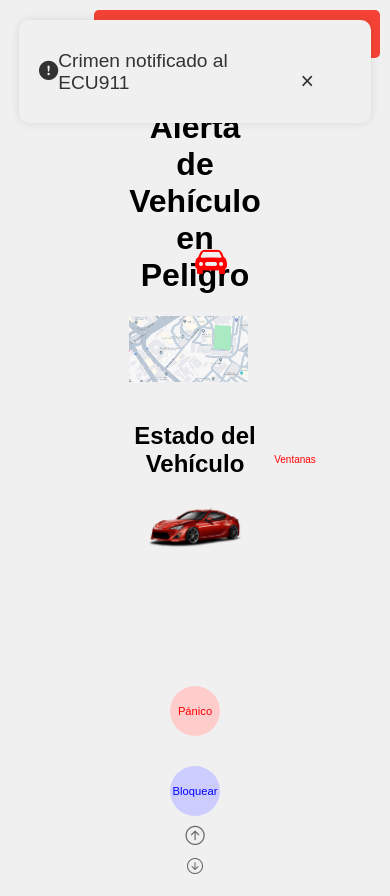
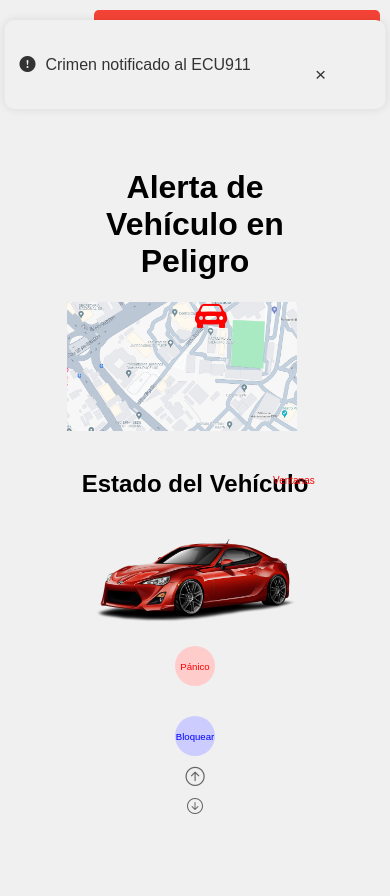
Before and after one commit to Steve-p-Dev/SistemaVehicular, a plain HTML site: page custom_alert_page.html in a window 390 px wide. Both pictures are taken after a click on the button "Pánico". After the commit the page ends 844 px from the top, so only its background shows below. Drawn offline with nearby package versions, Linux system fonts and the light colour scheme.

Commit message:
Add files via upload

```diff
--- a/styles.css
+++ b/styles.css
@@ -165,6 +165,7 @@ button:hover {
     margin-top: 100px;
     padding: 30px;
 }
+
 #map {
     width: 100%;
     height: 500px;
@@ -197,13 +198,14 @@ button:hover {
     top: 10px;
     right: 10px;
 }
+
 /* Estilos para la alerta personalizada */
 .alert-box {
     position: fixed;
-    top: 20px; /* Ajusta la distancia desde la parte superior */
+    top: 20px;
     left: 50%;
     transform: translateX(-50%);
-    background-color: #4caf50; /* Verde para indicar éxito */
+    background-color: #4caf50;
     color: white;
     padding: 15px;
     border-radius: 5px;
@@ -215,10 +217,10 @@ button:hover {
     transition: opacity 0.5s ease-in-out;
 }
 
-/* Añadir una clase para mostrar la alerta */
 .alert-box.show {
     opacity: 1;
 }
+
 /* Estilos generales */
 body {
     font-family: Arial, sans-serif;
@@ -237,30 +239,29 @@ body {
 }
 
 /* Estilos generales para mapa.html */
-/* Estilos generales */
 .vehicle-container {
     display: flex;
     flex-wrap: wrap;
     justify-content: center;
-    gap: -10px; /* Reducir el espacio entre los elementos */
+    gap: -10px;
     text-align: center;
-    max-width: 40%; /* Reducir el ancho máximo del contenedor */
-    margin: 0 auto; /* Centrar horizontalmente */
+    max-width: 40%;
+    margin: 0 auto;
 }
 
 #vehicleIcon {
-    font-size: 2em; /* Ajusta el tamaño del icono */
+    font-size: 2em;
     cursor: pointer;
     position: absolute;
     top: 50%;
     left: 50%;
     transform: translate(-50%, -50%);
-    z-index: 1; /* Asegura que el icono esté debajo del mensaje */
+    z-index: 1;
 }
 
 .vehicle-info {
     position: absolute;
-    top: calc(50% - 50px); /* Ajusta la posición del mensaje */
+    top: calc(50% - 50px);
     left: 50%;
     transform: translate(-50%, -50%);
     background: rgba(0, 0, 0, 0.75);
@@ -268,7 +269,7 @@ body {
     padding: 10px;
     border-radius: 5px;
     text-align: center;
-    z-index: 2; /* Asegura que el mensaje esté sobre el icono */
+    z-index: 2;
     display: none;
 }
 
@@ -280,7 +281,7 @@ body {
     text-align: center;
     max-width: 100%;
     margin-top: -20px;
-    flex-direction: column; /* Cambiar a columna para colocar el mapa encima */
+    flex-direction: column;
 }
 
 .vehicle-status h1 {
@@ -295,7 +296,7 @@ body {
     margin-top: 20px;
     display: flex;
     justify-content: space-around;
-    flex-wrap: wrap; /* Permitir el ajuste del contenido a dos líneas */
+    flex-wrap: wrap;
 }
 
 .status-item {
@@ -303,21 +304,24 @@ body {
     position: relative;
     display: inline-block;
 }
-.status-item:nth-child(1){
+
+.status-item:nth-child(1) {
     top: -110px;
     left: 70px;
     border: none;
     font-size: 10px;
     color: transparent;
 }
-.status-item:nth-child(2){
+
+.status-item:nth-child(2) {
     top: -190px;
     left: 100px;
     border: none;
     font-size: 10px;
     color: transparent;
 }
-.status-item:nth-child(3){
+
+.status-item:nth-child(3) {
     top: -140px;
     left: 10px;
     border: none;
@@ -326,7 +330,7 @@ body {
 }
 
 .status-check::before {
-    content: "✔ "; /* Icono de check */
+    content: "✔ ";
     font-size: 1.2em;
     color: white;
 }
@@ -334,16 +338,16 @@ body {
 .status-item:hover .status-check {
     opacity: 1;
     bottom: auto;
-    top: calc(100% + 5px); /* Mostrar arriba del status-item con un espacio de 5px */
+    top: calc(100% + 5px);
     left: 50%;
     transform: translateX(-10%);
-    background-color: #4caf50; /* Fondo verde */
+    background-color: #4caf50;
     color: white;
     border-radius: 10px;
     padding: 10px;
-    width: max-content; /* Ancho máximo según el contenido */
-    white-space: nowrap; /* Evitar que el texto se divida en varias líneas */
-    text-align: center; /* Alinear el texto al centro */
+    width: max-content;
+    white-space: nowrap;
+    text-align: center;
 }
 
 .button-container {
@@ -352,14 +356,14 @@ body {
     justify-content: center;
     align-items: center;
     width: 100%;
-    gap: 10px; /* Espacio entre los botones y la flecha */
+    gap: 10px;
 }
 
 .button-container button {
     width: 60px;
     height: 60px;
     border-radius: 50%;
-    font-size: 0.8em; /* Ajustar el tamaño de la fuente */
+    font-size: 0.8em;
     border: none;
     cursor: pointer;
     display: flex;
@@ -391,32 +395,59 @@ body {
 }
 
 #downArrow {
-    font-size: 1em; /* Tamaño de la flecha */
-    color: #666; /* Color de la flecha */
+    font-size: 1em;
+    color: #666;
     cursor: pointer;
 }
 
 #downArrow:hover {
-    color: #333; /* Color de la flecha al pasar el ratón */
+    color: #333;
 }
 
-@media (max-width: 390px) {
-    .button-container {
-        flex-direction: column; /* Alinear los botones en columna */
-        gap: 10px; /* Espacio entre los botones y la flecha */
+@media (max-width: 768px) {
+    .container {
+        padding: 10px;
+    }
+
+    .vehicle-container {
+        max-width: 80%;
+    }
+
+    .status-item {
+        padding: 10px;
     }
 
     .button-container button {
-        width: 50px; /* Ajustar el ancho */
-        height: 50px; /* Ajustar la altura */
-        border-radius: 50%; /* Mantener la forma circular */
-        font-size: 0.7em; /* Ajustar el tamaño de la fuente */
+        width: 50px;
+        height: 50px;
+        font-size: 0.7em;
+    }
+}
+
+@media (max-width: 576px) {
+    .map-container {
+        padding: 10px;
     }
 
-    #downArrow {
-        font-size: 1em; /* Ajustar el tamaño de la flecha */
+    .map-container img {
+        max-width: 100%;
+    }
+
+    .status-item {
+        margin: 0 5px;
+    }
+
+    .button-container {
+        margin-top: 10px;
+    }
+
+    .button-container button {
+        width: 40px;
+        height: 40px;
+        font-size: 0.6em;
     }
 }
+
 /* Estilos para las alertas */
 .custom-alert {
     display: flex;
@@ -545,41 +576,42 @@ body {
 .custom-alert {
     display: flex;
     align-items: center;
-    justify-content: space-between; /* Justificar entre */
-    position: fixed; /* Fijar posición */
-    top: 20px; /* Parte superior */
-    left: 50%; /* Izquierda */
-    transform: translateX(-50%); /* Transformar */
-    background-color: #f0f0f0; /* Color de fondo */
-    padding: 20px; /* Relleno */
-    border-radius: 10px; /* Radio del borde */
-    box-shadow: 0 0 10px rgba(0, 0, 0, 0.1); /* Sombra */
-    z-index: 1000; /* Índice z */
-    font-size: 1.2em; /* Tamaño de fuente */
-    color: #333; /* Color */
-    width: 80%; /* Ancho */
-    max-width: 400px; /* Ancho máximo */
-    opacity: 0; /* Opacidad */
-    transition: opacity 0.5s ease-in-out; /* Transición */
+    justify-content: space-between;
+    position: fixed;
+    top: 20px;
+    left: 50%;
+    transform: translateX(-50%);
+    background-color: #f0f0f0;
+    padding: 20px;
+    border-radius: 10px;
+    box-shadow: 0 0 10px rgba(0, 0, 0, 0.1);
+    z-index: 1000;
+    font-size: 1.2em;
+    color: #333;
+    width: 80%;
+    max-width: 400px;
+    opacity: 0;
+    transition: opacity 0.5s ease-in-out;
 }
 
 .custom-alert.show {
-    opacity: 1; /* Opacidad */
+    opacity: 1;
 }
 
 .custom-alert .close-btn {
-    background: none; /* Fondo */
-    border: none; /* Sin borde */
-    font-size: 1.2em; /* Tamaño de fuente */
-    margin-left: 10px; /* Margen izquierdo */
-    cursor: pointer; /* Cursor */
-    color: #333; /* Color */
-    line-height: 1; /* Altura de línea */
+    background: none;
+    border: none;
+    font-size: 1.2em;
+    margin-left: 10px;
+    cursor: pointer;
+    color: #333;
+    line-height: 1;
 }
 
 .red-alert {
-    color: red !important; /* Color rojo */
+    color: red !important;
 }
+
 /* Animación de pulsación */
 @keyframes pulse {
     0% {
@@ -593,16 +625,17 @@ body {
     }
 }
 
-
-
-
-
-
 /* Para el texto parpadeante en rojo */
 @keyframes blink {
-    0% { color: red; }
-    50% { color: transparent; }
-    100% { color: red; }
+    0% {
+        color: red;
+    }
+    50% {
+        color: transparent;
+    }
+    100% {
+        color: red;
+    }
 }
 
 .red-blink {
@@ -621,3 +654,21 @@ body {
     z-index: 1000;
     display: none; /* Iniciar oculto */
 }
+
+@media (max-width: 768px) {
+    .custom-alert {
+        width: 90%;
+        max-width: 90%;
+    }
+
+    .alert {
+        display: none;
+    }
+}
+
+@media (max-width: 576px) {
+    .custom-alert {
+        padding: 15px;
+        font-size: 1em;
+    }
+}
```
